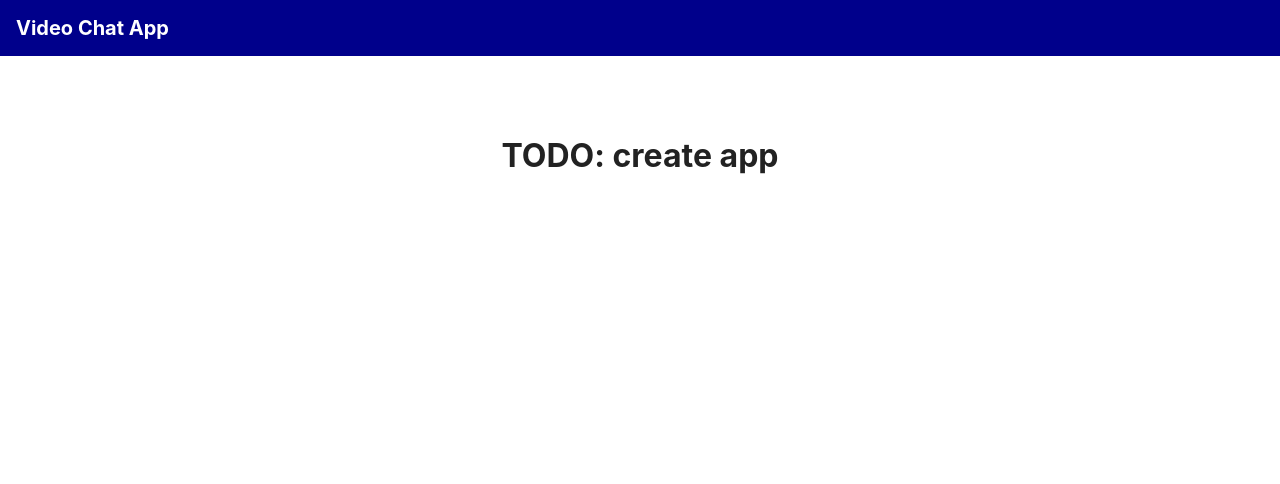
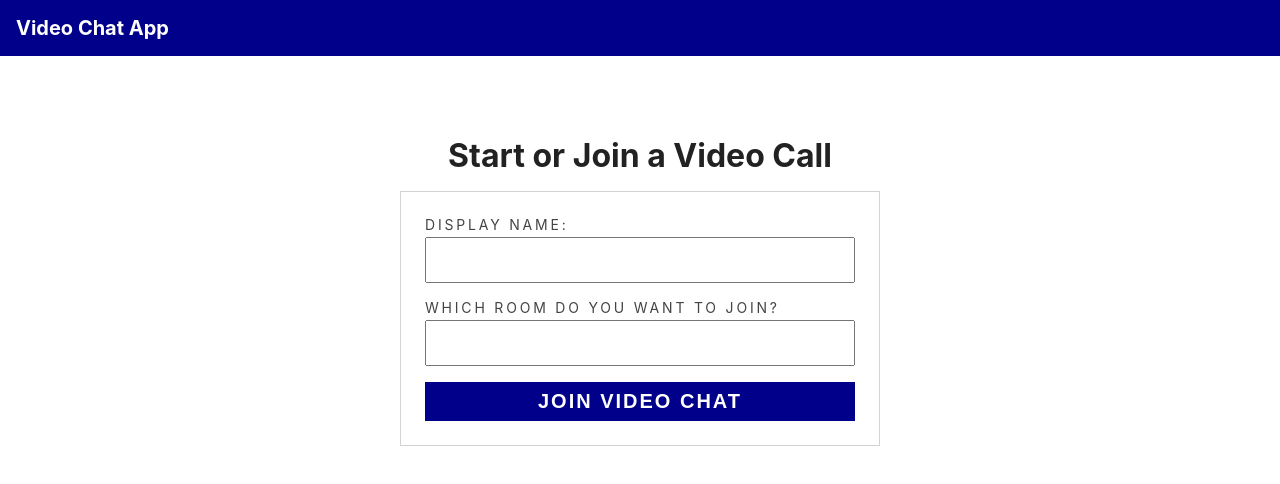
Before and after one commit to jlengstorf/twilio-gatsby-video-chat, a Gatsby app: page / in a window 1280 px wide. Shown: the top 484 px of the page. Built offline with nearby package versions, Linux system fonts and the light colour scheme.

Commit message:
feat: add form markup to join a video chat

```diff
--- /dev/null
+++ b/src/components/join.js
@@ -0,0 +1,35 @@
+import React, { useState } from 'react';
+
+const Join = () => {
+  const [identity, setIdentity] = useState('');
+  const [roomName, setRoomName] = useState('');
+
+  return (
+    <>
+      <h1>Start or Join a Video Call</h1>
+      <form className="start-form">
+        <label htmlFor="identity">
+          Display name:
+          <input
+            type="text"
+            id="identity"
+            value={identity}
+            onChange={event => setIdentity(event.target.value)}
+          />
+        </label>
+        <label htmlFor="roomName">
+          Which room do you want to join?
+          <input
+            type="text"
+            id="roomName"
+            value={roomName}
+            onChange={event => setRoomName(event.target.value)}
+          />
+        </label>
+        <button type="submit">Join Video Chat</button>
+      </form>
+    </>
+  );
+};
+
+export default Join;
--- a/src/pages/index.js
+++ b/src/pages/index.js
@@ -1,8 +1,9 @@
 import React from 'react';
 import Layout from '../components/layout';
+import Join from '../components/join';
 
 export default () => (
   <Layout>
-    <h1>TODO: create app</h1>
+    <Join />
   </Layout>
 );
```
